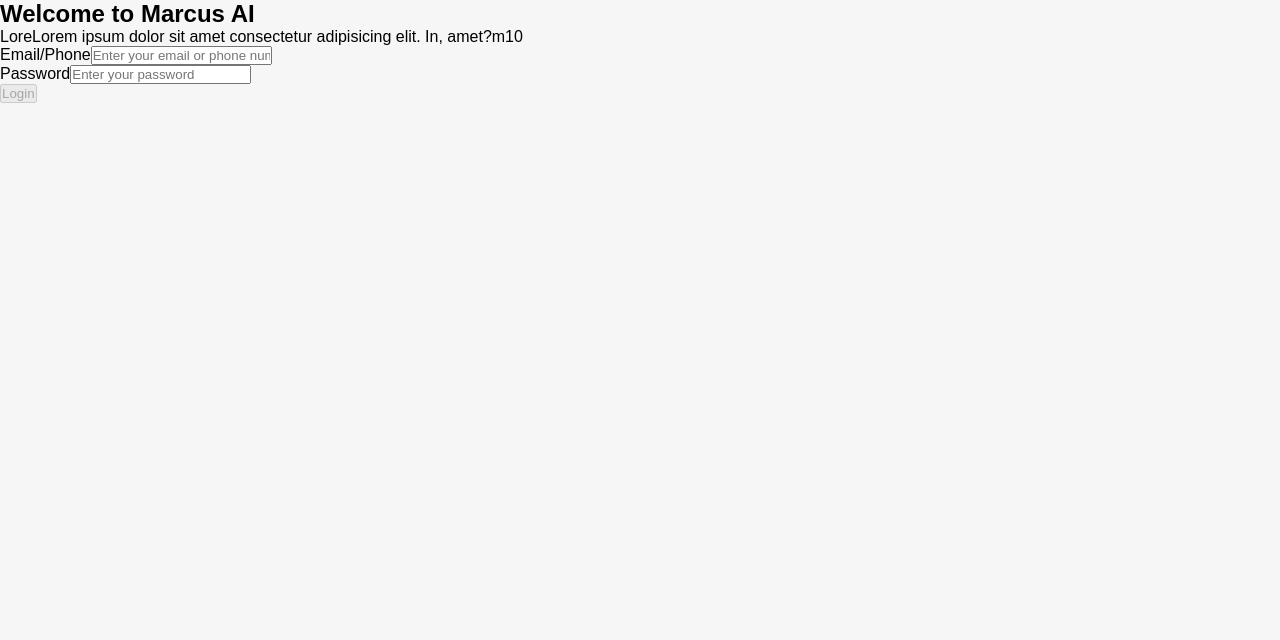
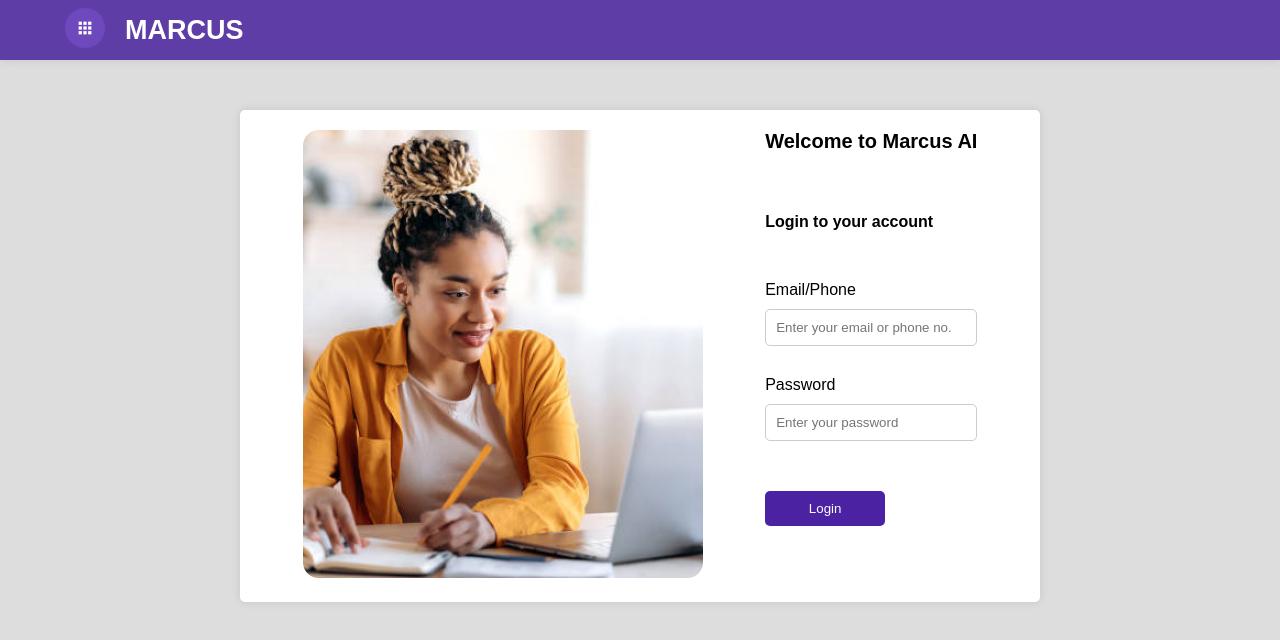
Before and after one commit to hello-snsa/mercor-chat, a React (Vite) app: page /login in a window 1280 px wide. Shown: the top 640 px of the page. Built offline with nearby package versions, Linux system fonts and the light colour scheme.

Commit message:
login page added

```diff
--- a/src/App.css
+++ b/src/App.css
@@ -11,6 +11,14 @@
   padding: 1rem 2rem;
   border-radius: 2.4rem;
   cursor: pointer;
+}
+.login-btn{
+  padding: 1rem;
+  width: 12rem;
+  border-radius: 5px;
+  background-color: #4B22A2;
+  border: none;
+  color: white;
 }
 .btn-hidden-outline {
   border: none;
@@ -101,6 +109,12 @@
 }
 .gap-1 {
   gap: 1rem;
+}
+.gap-2 {
+  gap: 2rem;
+}
+.gap-5 {
+  gap: 5rem;
 }
 /* Width */
 .width-100 {
--- a/src/app/components/homepage/homepage.css
+++ b/src/app/components/homepage/homepage.css
@@ -2,30 +2,6 @@
     background-color: #6E49BD;
     overflow-x: hidden;
 }
-.homepage-header{
-    display: flex;
-    background-color: #5F3DA7;
-    padding: 2rem;
-    font-size: large;
-    height: 6rem;
-    position: sticky;
-    top: 0;
-    z-index: 99;
-}
-
-.logo-img{
-    width: 6rem;
-    height: 6rem;
-  }
-
-  .logo-logo-text{
-    display: flex;
-    gap: 1rem;
-    width: 25%;
-    justify-content: center;
-    align-items: center;
-    color: white;
-  }
 
   .nav{
     display: flex;
@@ -43,24 +19,6 @@
     background-color: cornflowerblue;
     color: white;
     font-size: large;
-  }
-
-  .header-last-column{
-    display: flex;
-    gap: 1rem;
-    color: white;
-    align-items: center;
-    justify-content: end;
-    width: 50%;
-  }
-
-  .login-btn{
-    padding: 1rem;
-    width: 12rem;
-    border-radius: 5px;
-    background-color: #4B22A2;
-    border: none;
-    color: white;
   }
 
   .homepage-body{
--- /dev/null
+++ b/src/app/components/login/login.css
@@ -0,0 +1,38 @@
+.login{
+    background-color: rgba(0, 0, 0, 0.1);
+    width: 100%;
+    height: 100vh;
+}
+.login_card {
+    width: 100%;
+    max-width: 80rem;
+    margin: 0 auto;
+    margin-top: 5rem;
+    display: flex;
+    align-items: flex-start;
+    justify-content: space-evenly;
+    gap: 2rem;
+    padding: 2rem;
+    border-radius: 5px;
+  box-shadow: 0 0 10px rgba(0, 0, 0, 0.1);
+  background-color: #fff;
+}
+.login_card-img {
+  width: 100%;
+  max-width: 40rem;
+  margin: 0 auto;
+}
+
+.login_header {
+    font-size: 2rem;
+    font-weight: 700;
+    margin-bottom: 1rem;
+    text-align: center;
+}
+.login_input{
+    width: 100%;
+    padding: 1rem;
+    border: 1px solid #ccc;
+    border-radius: 5px;
+    margin-bottom: 1rem;
+}
--- /dev/null
+++ b/src/app/layouts/Header.jsx
@@ -0,0 +1,32 @@
+import React from 'react'
+import { t } from 'i18next'
+
+import './header.css'
+import { Logo } from '../../assets/images'
+import { Link } from 'react-router-dom'
+
+export default function Header() {
+
+    const currentPage = window.location.pathname;
+
+    return (
+        <header className="header" >
+            <div className="header_logo-text">
+                <Link to="/">
+                    <img src={Logo} className="header_logo-img" />
+                </Link>
+                <Link to="/">
+                    <h2>MARCUS</h2>
+                </Link>
+            </div>
+
+            <div className="header_last-column">
+                {currentPage !== "/login" &&
+                    !localStorage.getItem("MercorUserToken")
+                    ? <Link to="/login" >
+                        <button className="login-btn btn-primary">Login</button>
+                    </Link> : null}
+            </div>
+        </header>
+    )
+}
--- /dev/null
+++ b/src/app/layouts/header.css
@@ -0,0 +1,39 @@
+.header{
+    display: flex;
+    background-color: #5F3DA7;
+    padding: 2rem;
+    font-size: large;
+    height: 6rem;
+    position: sticky;
+    top: 0;
+    left: 0;
+    z-index: 99;
+    /* flex flex-align-center flex-justify-space-between flex-justify-space-between flex-jc-sb  */
+    align-items: center;
+    justify-content: space-between;
+    box-shadow:0px 0px 10px 0px #0000001a;
+}
+.header_logo-text{
+    display: flex;
+    gap: 1rem;
+    width: 25%;
+    justify-content: flex-start;
+    align-items: center;
+    color: white;
+    padding: 1.5rem;
+    margin-left: 2rem;
+  }
+  .header_logo-img {
+    width: 6rem;
+    height: 6rem;
+    padding: 1rem;
+
+  }
+  .header_last-column{
+    display: flex;
+    gap: 1rem;
+    color: white;
+    align-items: center;
+    justify-content: end;
+    width: 50%;
+  }
--- a/src/app/pages/Homepage.jsx
+++ b/src/app/pages/Homepage.jsx
@@ -2,25 +2,17 @@
 import { t } from 'i18next'
 
 import '../components/homepage/homepage.css';
-import { Logo, SearchPage, DottedLine, LoginSS, SearchBarSS } from '../../assets/images';
+import { SearchPage, LoginSS, SearchBarSS } from '../../assets/images';
 import Footer from '../layouts/Footer';
 import { Link } from 'react-router-dom';
+import Header from '../layouts/Header';
 
 
 export default function Homepage() {
 
   return (
     <div className='homepage'>
-      <div className="homepage-header flex flex-align-center flex-justify-space-between flex-justify-space-between flex-jc-sb" >
-        <div className="logo-logo-text">
-          <img className="logo-img" src={Logo} />
-          <h2>MARCUS</h2>
-        </div>
-
-        <div className="header-last-column">
-          <button className="login-btn btn-primary">Login</button>
-        </div>
-      </div>
+      <Header />
       <div className="homepage-body">
         <div className="homepage-topSection">
           <span className="homepage-headingText">
--- a/src/app/pages/Login.jsx
+++ b/src/app/pages/Login.jsx
@@ -1,9 +1,13 @@
 import { t } from "i18next";
 import { useEffect, useState } from "react";
+
+import '../components/login/login.css';
 import AiSearch from "./AiSearch";
 import { REFRESH_TOKEN, TOKEN } from "../../utils/Constants";
 import toast from "../../utils/toast";
 import { ToastContainer } from 'react-toastify';
+import Header from "../layouts/Header";
+import { LoginHero } from "../../assets/images";
 
 export default function Login() {
     const [email, setEmail] = useState("");
@@ -22,15 +26,15 @@
     }
 
     const handleLogin = () => {
-        if ( email==="ali@test.com" && password==="123456") {
+        if (email === "ali@test.com" && password === "123456") {
             localStorage.setItem("email", email);
             localStorage.setItem("MercorUserToken", TOKEN);
             localStorage.setItem("MercorRefreshToken", REFRESH_TOKEN);
             window.location.href = "/ai-search";
-        }else{
+        } else {
             console.log("Invalid email or password")
             //TODO: add toast.
-            toast('Invalid email or password','error');
+            toast('Invalid email or password', 'error');
         }
     }
 
@@ -54,50 +58,63 @@
 
     }, [email, password])
 
-if(localStorage.getItem("MercorUserToken")){
+    if (localStorage.getItem("MercorUserToken")) {
         window.location.href = "/ai-search";
-    return <AiSearch/>
+        return <AiSearch />
     }
 
     return (
+        <div className="login">
+            <ToastContainer />
             <div>
-             <ToastContainer />
-            <div></div>
+                <Header />
+            </div>
+            <div className="login_card">
+                <div >
+                    <img src={LoginHero} alt="Marcus AI" className="login_card-img" />
+                </div>
+                <div className=" flex flex-column gap-5">
                     <div>
-                <h2>{t("Welcome to Marcus AI")}</h2>
+                    <p className="login_header">{t("Welcome to Marcus AI")}</p>
+                    </div>
                     {/* Email/Phone */}
-                <p>{t('LoreLorem ipsum dolor sit amet consectetur adipisicing elit. In, amet?m10')}</p>
+                    <div className="flex flex-column gap-5 flex-jc-sb">
+                    <p className="bold">
+                        {t("Login to your account")}
+                    </p>
 
-                <div>
-                    <div>
+                    <div className="flex flex-column gap-2">
+                        <div className="flex flex-column gap-1">
                             <label
                                 htmlFor="email-phone"
                                 className="label"
                                 id="email-phone"
                             >{t('Email/Phone')}</label>
                             <input type="text"
-                            className="input"
+                                className="login_input"
                                 id="email-phone"
-                            placeholder={t('Enter your email or phone number')}
+                                placeholder={t('Enter your email or phone no.')}
                                 onChange={handleEmail}
                             />
                         </div>
-                    <div>
+
+                        <div className="flex flex-column gap-1">
                             <label
                                 htmlFor="password"
                                 className="label"
                                 id="password"
                             >{t('Password')}</label>
                             <input type="password"
-                            className="input"
+                                className="login_input"
                                 id="password"
                                 placeholder={t('Enter your password')}
                                 onChange={handlePassword}
                             />
                         </div>
-                    <div>
+
+                        <div className="flex mt-2r">
                             <button
-                            className="button"
+                                className="btn-primary login-btn"
                                 id="login"
                                 onClick={handleLogin}
                                 disabled={!(isEmailValid && isPasswordValid)}
@@ -109,5 +126,7 @@
                     </div>
                     </div>
                 </div>
+            </div>
+        </div>
     )
 }
--- a/src/index.css
+++ b/src/index.css
@@ -16,4 +16,5 @@
 }
 a{
     text-decoration: none;
+    color: inherit;
 }
```
Lines whose indentation alone changed are shown as unchanged.
